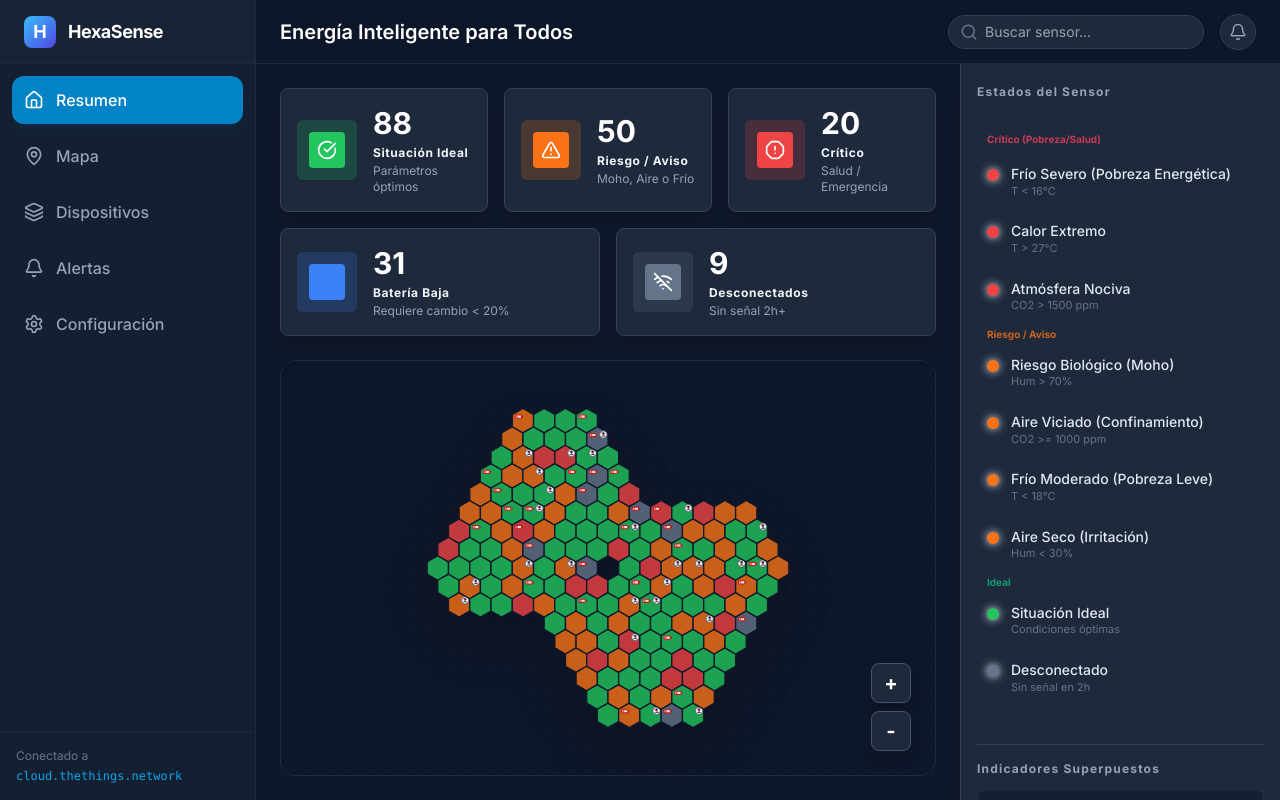
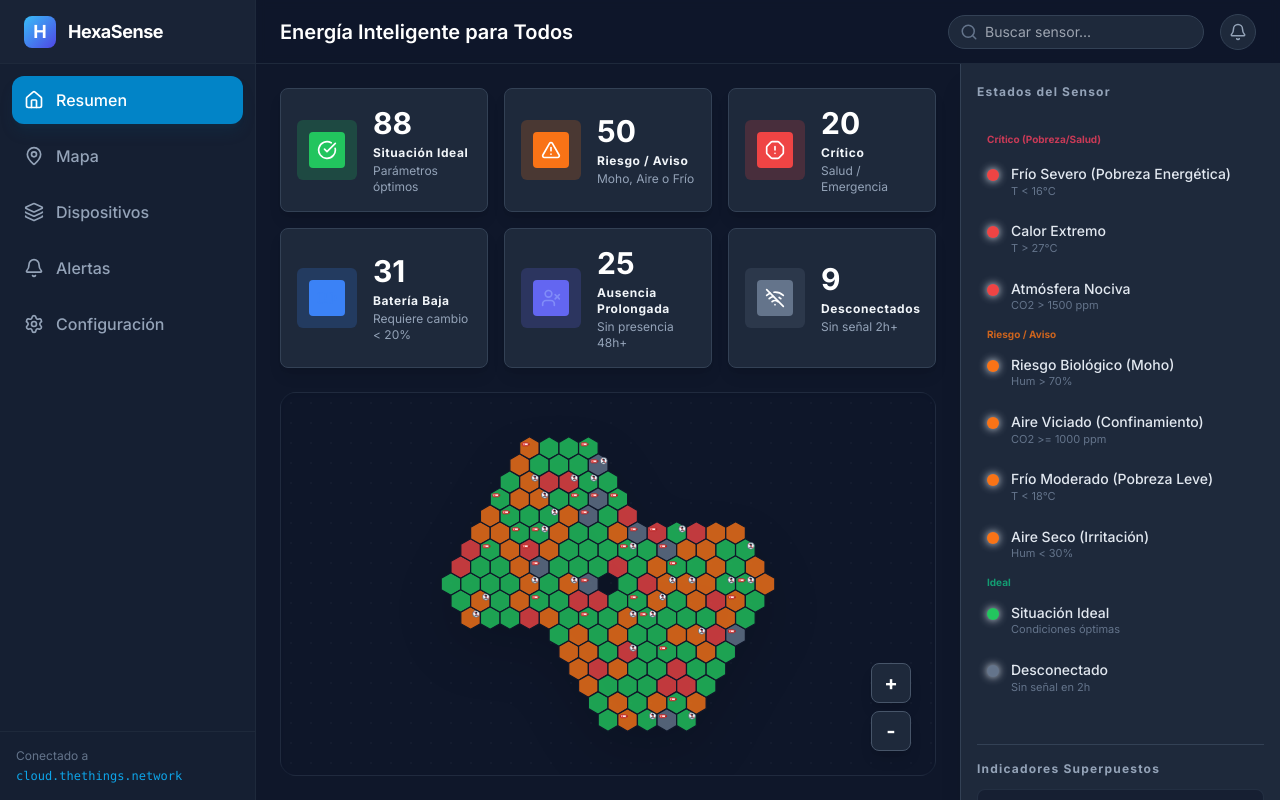
Before and after one commit to alvarojd/eitel, a React (Vite) app: page / in a window 1280 px wide. Built offline with nearby package versions, Linux system fonts and the light colour scheme.

Commit message:
feat: add Absence Prolongada counter to stats panel

```diff
--- a/components/StatsPanel.tsx
+++ b/components/StatsPanel.tsx
@@ -1,7 +1,7 @@
 import React from 'react';
 import { Stats } from '../types';
 import { STATUS_BG_COLORS } from '../constants';
-import { AlertOctagon, AlertTriangle, CheckCircle, BatteryWarning, WifiOff } from 'lucide-react';
+import { AlertOctagon, AlertTriangle, CheckCircle, BatteryWarning, WifiOff, UserX } from 'lucide-react';
 
 interface StatsPanelProps {
   stats: Stats;
@@ -62,6 +62,14 @@ const StatsPanel: React.FC<StatsPanelProps> = ({ stats }) => {
         textClass="text-blue-500"
       />
       <StatCard
+        label="Ausencia Prolongada"
+        count={stats.absenceCount}
+        subtext="Sin presencia 48h+"
+        icon={<UserX size={24} />}
+        bgClass="bg-indigo-500"
+        textClass="text-indigo-400"
+      />
+      <StatCard
         label="Desconectados"
         count={stats.offline}
         subtext="Sin señal 2h+"
--- a/services/mockDataService.ts
+++ b/services/mockDataService.ts
@@ -126,6 +126,7 @@ export const getStats = (sensors: SensorData[]): Stats => {
     warning: sensors.filter(isOrange).length,
     ideal: sensors.filter(isGreen).length,
     offline: sensors.filter(isOffline).length,
-    lowBattery: sensors.filter(s => s.indicators?.lowBattery || (s.estado_id !== 1 && s.battery < 20)).length
+    lowBattery: sensors.filter(s => s.indicators?.lowBattery || (s.estado_id !== 1 && s.battery < 20)).length,
+    absenceCount: sensors.filter(s => s.indicators?.longTermNoOccupancy).length
   };
 };
--- a/types.ts
+++ b/types.ts
@@ -30,6 +30,7 @@ export interface Stats {
   ideal: number;    // Verde (9)
   offline: number;  // Gris (1)
   lowBattery: number; // Conteo independiente
+  absenceCount: number; // Ausencia prolongada
 }
 
 export interface TTNConfig {
```
